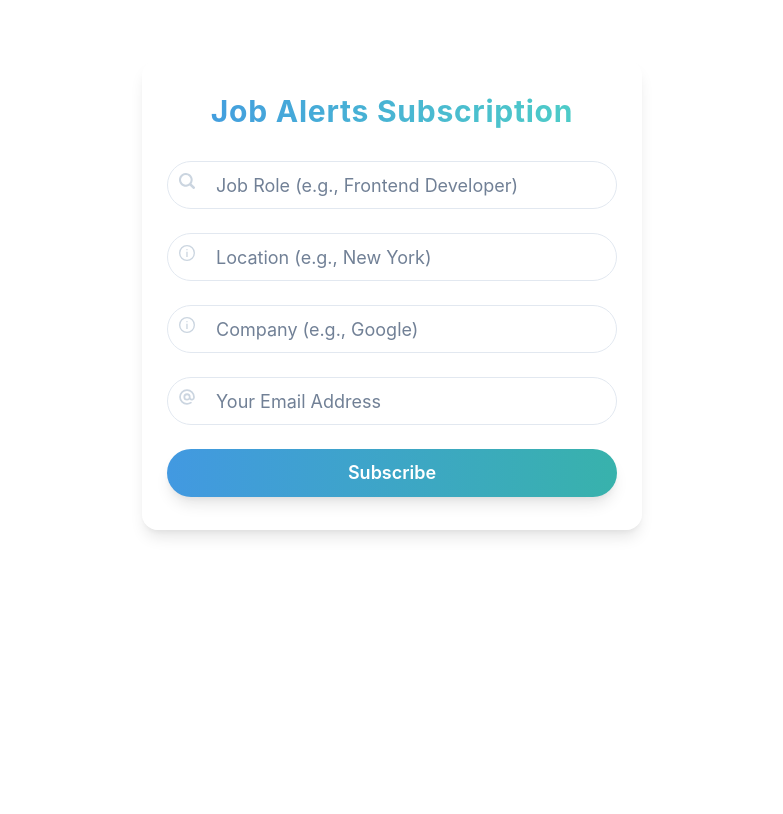
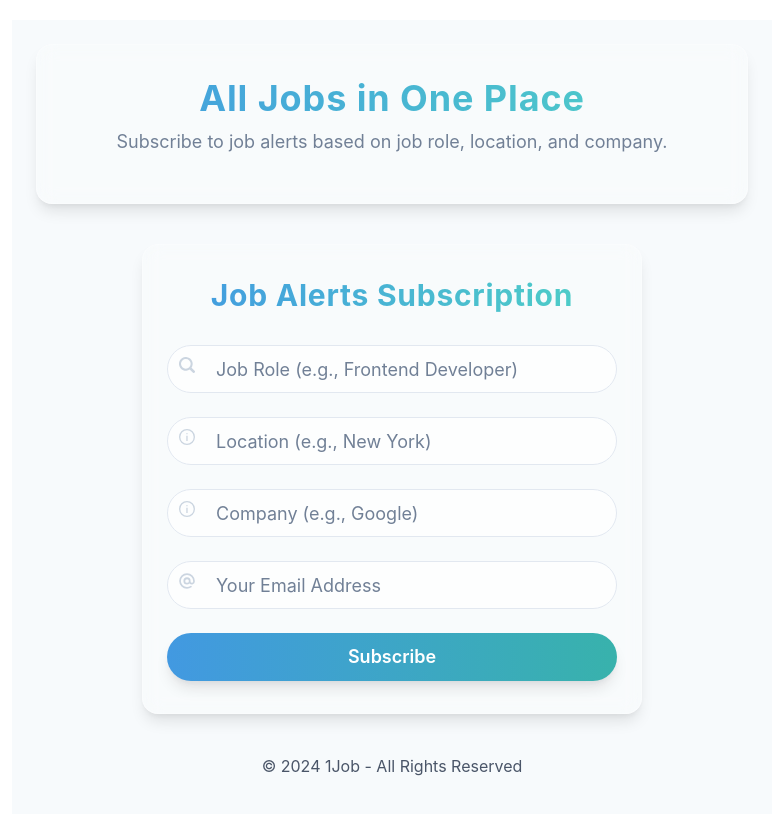
Before and after one commit to danieljohannsson/one-job, a React (Create React App) app in the folder frontend/: page / in a window 1280 px wide. Shown: the top 814 px of the page, without its empty margins (248-1031 px from the left). Built offline with nearby package versions, Linux system fonts and the light colour scheme; the HTML template or start-up script is replaced by a standard one.

Commit message:
Moved handleEmailSubmit to util.ts

```diff
--- a/frontend/src/pages/JobSearchPage.tsx
+++ b/frontend/src/pages/JobSearchPage.tsx
@@ -1,35 +1,27 @@
 // /src/pages/JobSearchPage.tsx
 import SearchBar from '../components/SearchBar';
+import Header from '../components/Header';
+import { Box, Stack, Image, Input, Button, Text } from '@chakra-ui/react';
+import { handleEmailSubmit } from '../utils/emailService';
 
 const JobSearchPage: React.FC = () => {
+  // frontend/src/components/SearchBar.tsx
+  return (
+    <Box minHeight="100vh" backgroundColor="gray.50" padding="6">
+      {/* Header */}
+      <Header />
 
-    // frontend/src/components/SearchBar.tsx
-const handleEmailSubmit = async (email: string, role: string, location: string, company: string) => {
-    try {
-      const response = await fetch('http://localhost:5000/api/jobs/send-email', {
-        method: 'POST',
-        headers: {
-          'Content-Type': 'application/json',
-        },
-        body: JSON.stringify({
-          email,
-          role,
-          location,
-          company,
-        }),
-      });
-      const result = await response.text();
-      console.log(result);
-    } catch (error) {
-      console.error('Error sending email:', error);
-    }
-  };
+      {/* Job Search Form */}
+      <Box maxWidth="600px" margin="0 auto">
+        <SearchBar onEmail={handleEmailSubmit} />
+      </Box>
 
-    return (
-        <div className="job-search-page">
-            <SearchBar onEmail={handleEmailSubmit} />
-        </div>
-    );
+      {/* Footer or additional content */}
+      <Stack alignItems="center" marginTop="10">
+        <Text color="gray.600">© 2024 1Job - All Rights Reserved</Text>
+      </Stack>
+    </Box>
+  );
 };
 
 export default JobSearchPage;
--- /dev/null
+++ b/frontend/src/utils/emailService.ts
@@ -0,0 +1,25 @@
+export const handleEmailSubmit = async (
+  email: string,
+  role: string,
+  location: string,
+  company: string
+) => {
+  try {
+    const response = await fetch('http://localhost:5000/api/jobs/send-email', {
+      method: 'POST',
+      headers: {
+        'Content-Type': 'application/json',
+      },
+      body: JSON.stringify({
+        email,
+        role,
+        location,
+        company,
+      }),
+    });
+    const result = await response.text();
+    console.log(result);
+  } catch (error) {
+    console.error('Error sending email:', error);
+  }
+};
```
